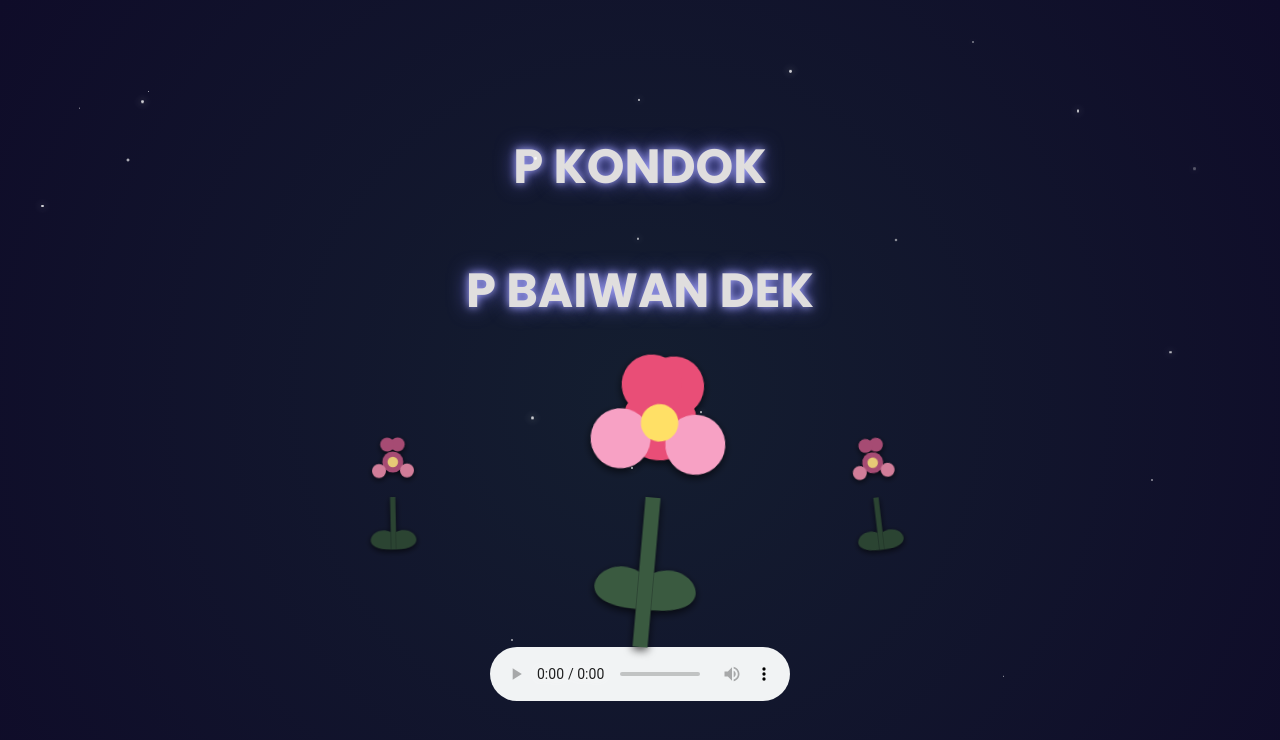
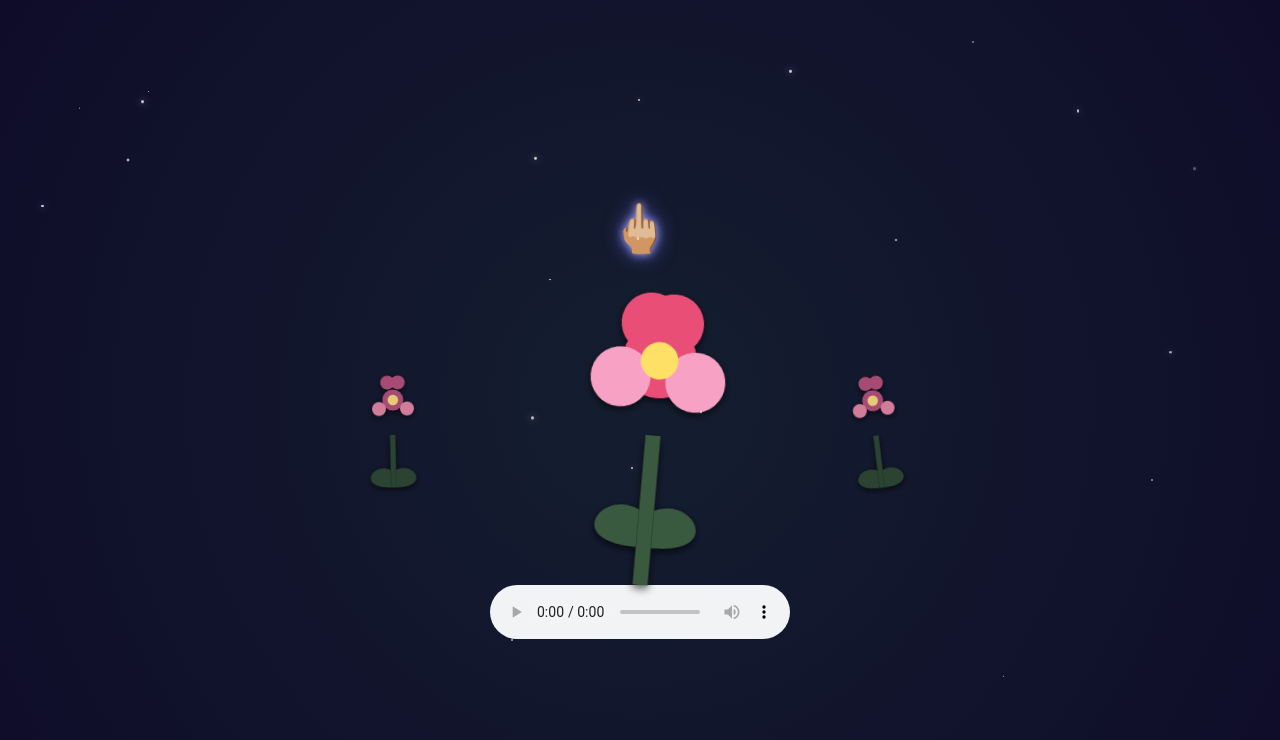
Before and after one commit to likthegod/likthegod, a plain HTML site: page index.html in a window 1280 px wide. Drawn offline with Linux system fonts and the light colour scheme.

Commit message:
Update index.html

```diff
--- a/index.html
+++ b/index.html
@@ -153,8 +153,7 @@
   </style>
 </head>
 <body>
-  <h1>P KONDOK</h1>
-  <h1>P BAIWAN DEK</h1>
+  <h1>       🖕🏼       </h1>
   <div class="container">
     <div class="flower-small left" title="Tiny Flower Left">
       <svg viewBox="0 0 64 80" xmlns="http://www.w3.org/2000/svg" aria-label="Small Flower Left" role="img">
```
